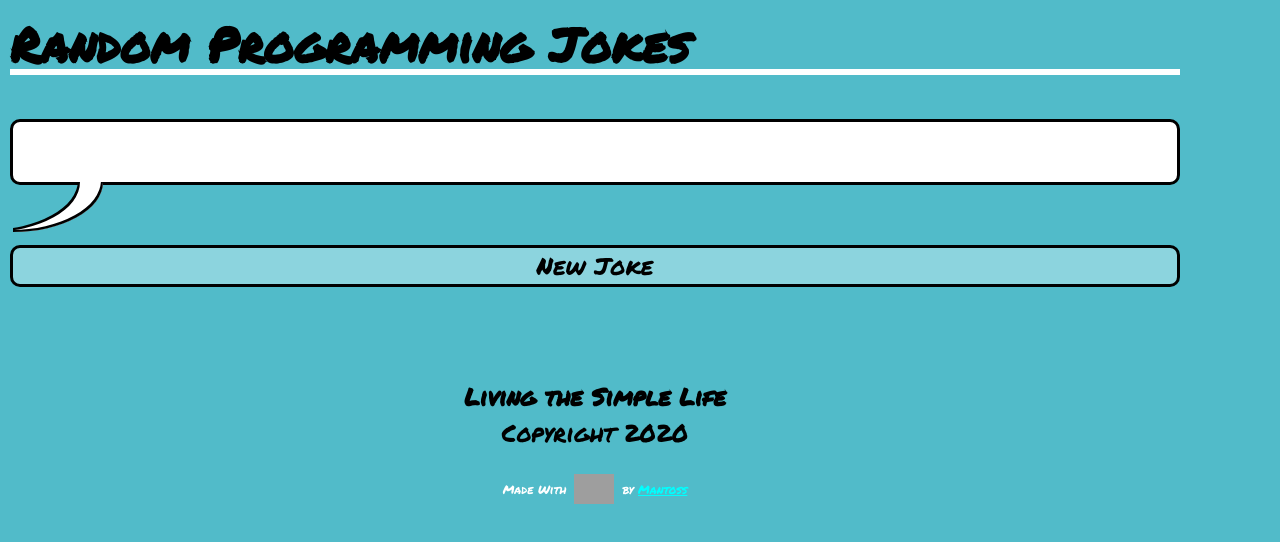
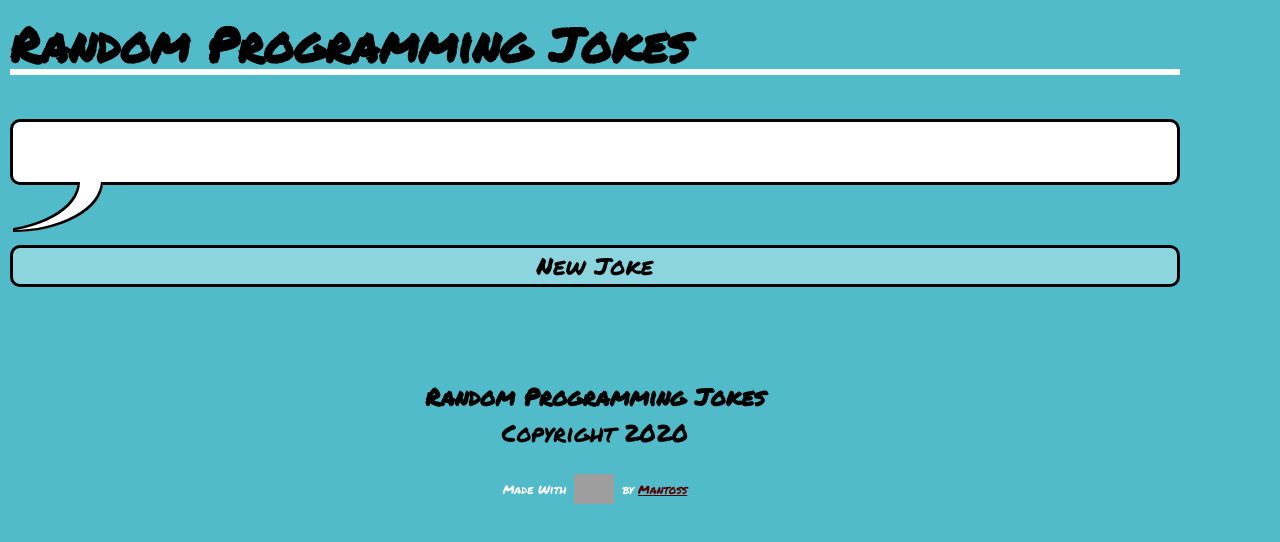
Before and after one commit to PJMantoss/random-joke, a plain HTML site: page index.html in a window 1280 px wide. Drawn offline with Linux system fonts and the light colour scheme; no server answers; grey boxes are pictures that could not be loaded.

Commit message:
update css

```diff
--- a/index.html
+++ b/index.html
@@ -16,7 +16,7 @@
     </main>
 
     <footer>
-        <p><strong>Living the Simple Life</strong></p>
+        <p><strong>Random Programming Jokes</strong></p>
         <p>Copyright 2020</p>
 
         <div id="love">
--- a/style.css
+++ b/style.css
@@ -81,7 +81,7 @@ footer {
 }
 
 #love a {
-    color: cyan;
+    color: rgb(87, 0, 0);
 }
 
 #love > span {
```
